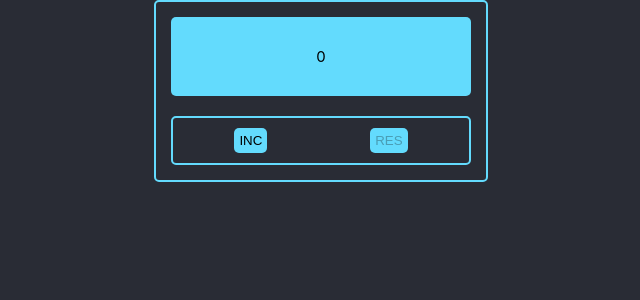
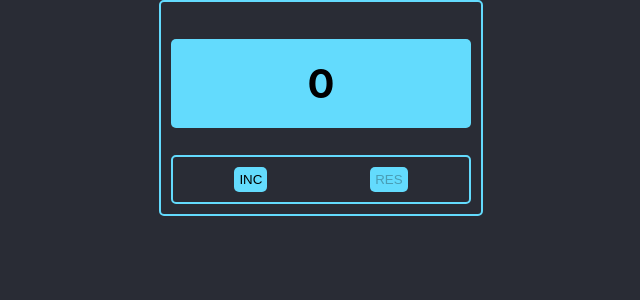
Before and after one commit to Dudziecki/Counter, a React (Create React App) app: page / in a window 1280 px wide. Shown: the top 300 px of the page, without its empty margins (319-959 px from the left). Built offline with nearby package versions, Linux system fonts and the light colour scheme.

Commit message:
Button is an universall components

```diff
--- a/src/App.css
+++ b/src/App.css
@@ -1,51 +1,12 @@
 .App {
     text-align: center;
-  margin:0 auto;
+    margin: 0 auto;
     align-items: center;
     border: 2px solid #63dbfd;
     border-radius: 5px;
-  padding: 15px;
+    padding: 10px;
     width: 100%;
     max-width: 300px;
 
+
 }
-
-.App-logo {
-  height: 40vmin;
-  pointer-events: none;
-}
-.counterStyle{
-  margin:0 auto;
-  background-color: aliceblue;
-  padding: 1em;
-}
-
-@media (prefers-reduced-motion: no-preference) {
-  .App-logo {
-    animation: App-logo-spin infinite 20s linear;
-  }
-}
-
-.App-header {
-  background-color: #282c34;
-  min-height: 100vh;
-  display: flex;
-  flex-direction: column;
-  align-items: center;
-  justify-content: center;
-  font-size: calc(10px + 2vmin);
-  color: white;
-}
-
-.App-link {
-  color: #61dafb;
-}
-
-@keyframes App-logo-spin {
-  from {
-    transform: rotate(0deg);
-  }
-  to {
-    transform: rotate(360deg);
-  }
-}
--- a/src/App.tsx
+++ b/src/App.tsx
@@ -1,14 +1,14 @@
 import React from 'react';
-import logo from './logo.svg';
 import './App.css';
 import {Counter} from "./components/Counter";
 
 function App() {
-  return (
-    <div className="App">
-      <Counter  ></Counter>
-    </div>
-  );
+    return (
+        <div className="App">
+            <Counter/>
+
+        </div>
+    );
 }
 
 export default App;
--- /dev/null
+++ b/src/components/Button.tsx
@@ -0,0 +1,13 @@
+import React, {ReactNode} from 'react';
+
+type ButtonPropsType = {
+    children?: ReactNode
+    onClick: () => void
+    className?: string
+    disabled: boolean
+}
+export const Button: React.FC<ButtonPropsType> = ({children, onClick, className, disabled}) => {
+    return (
+        <button onClick={() => onClick()} className={className} disabled={disabled}>{children}</button>
+    );
+};
--- a/src/components/Counter.tsx
+++ b/src/components/Counter.tsx
@@ -1,59 +1,37 @@
-import React from 'react';
-import '../components/style.css';
+import React, {useState} from 'react';
+import './styles/style.css';
+import {Display} from "./Display";
+import {Button} from "./Button";
 
-type TextAreaPropsType = {
-    value: number;
-    isMaxValue: boolean;
-};
 
-export const Counter = () => {
-    const [value, setValue] = React.useState(0);
+export const Counter: React.FC = () => {
+    const [value, setValue] = useState(0);
     const maxValue = 5;
-    const [isResetDisabled, setIsResetDisabled] = React.useState(true);
-    const [isIncDisabled, setIsIncDisabled] = React.useState(false);
+    const isResetDisabled=value===0
+    const isIncDisabled=value === maxValue
 
     const onIncBtnClickHandler = () => {
         if (value < maxValue) {
             const newValue = value + 1;
             setValue(newValue);
-            setIsResetDisabled(false);
 
-            if (newValue === maxValue) {
-                setIsIncDisabled(true); // Блокируем кнопку INC, если достигнут maxValue
-            }
+
+
         }
     };
 
     const onResBtnClickHandler = () => {
         setValue(0);
-        setIsResetDisabled(true);
-        setIsIncDisabled(false); // Снимаем блокировку с кнопки INC
+
     };
 
     return (
         <div>
-            <TextArea value={value} isMaxValue={value === maxValue} />
+            <Display value={value} isMaxValue={value === maxValue}/>
             <div className='wrapper'>
-                <button className='btn' onClick={onIncBtnClickHandler} disabled={isIncDisabled}>
-                    INC
-                </button>
-                <button className='btn' onClick={onResBtnClickHandler} disabled={isResetDisabled}>
-                    RES
-                </button>
+                <Button className='btn' onClick={onIncBtnClickHandler} disabled={isIncDisabled}>INC</Button>
+                <Button className='btn' onClick={onResBtnClickHandler} disabled={isResetDisabled}>RES</Button>
             </div>
         </div>
     );
 };
-
-const TextArea: React.FC<TextAreaPropsType> = ({ value, isMaxValue }) => {
-    return (
-        <div
-            className='styledOutput'
-            style={{
-                color: isMaxValue ? 'red' : 'black', // Изменяем цвет текста при достижении maxValue
-            }}
-        >
-            {value}
-        </div>
-    );
-};
--- /dev/null
+++ b/src/components/Display.tsx
@@ -0,0 +1,17 @@
+import React from "react";
+type TextAreaPropsType = {
+    value: number;
+    isMaxValue: boolean;
+};
+ export const Display: React.FC<TextAreaPropsType> = ({ value, isMaxValue }) => {
+    return (
+        <h1
+            className='styledOutput'
+            style={{
+                color: isMaxValue ? 'red' : 'black',
+            }}
+        >
+            {value}
+        </h1>
+    );
+};
--- a/src/components/style.css
+++ b/src/components/styles/style.css
@@ -1,7 +1,7 @@
 .styledOutput{
     background-color: #63dbfd;
-    padding: 30px;
-    font-size: 15px;
+    padding: 20px;
+    font-size: 40px;
     border-radius: 5px;
 }
 .wrapper{
```
Lines whose indentation alone changed are shown as unchanged.
